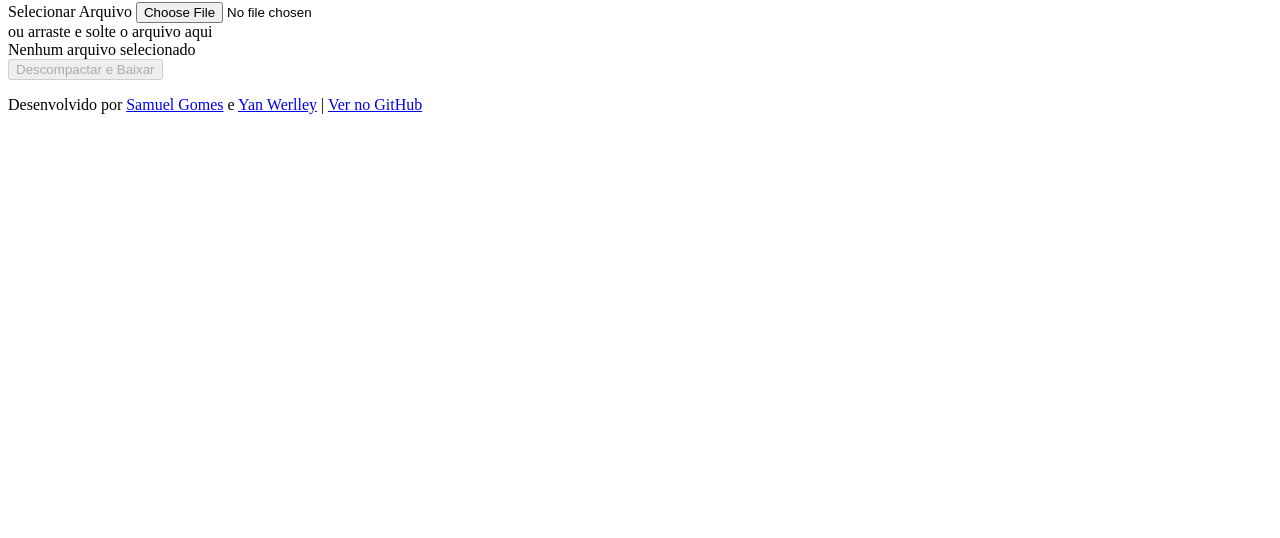
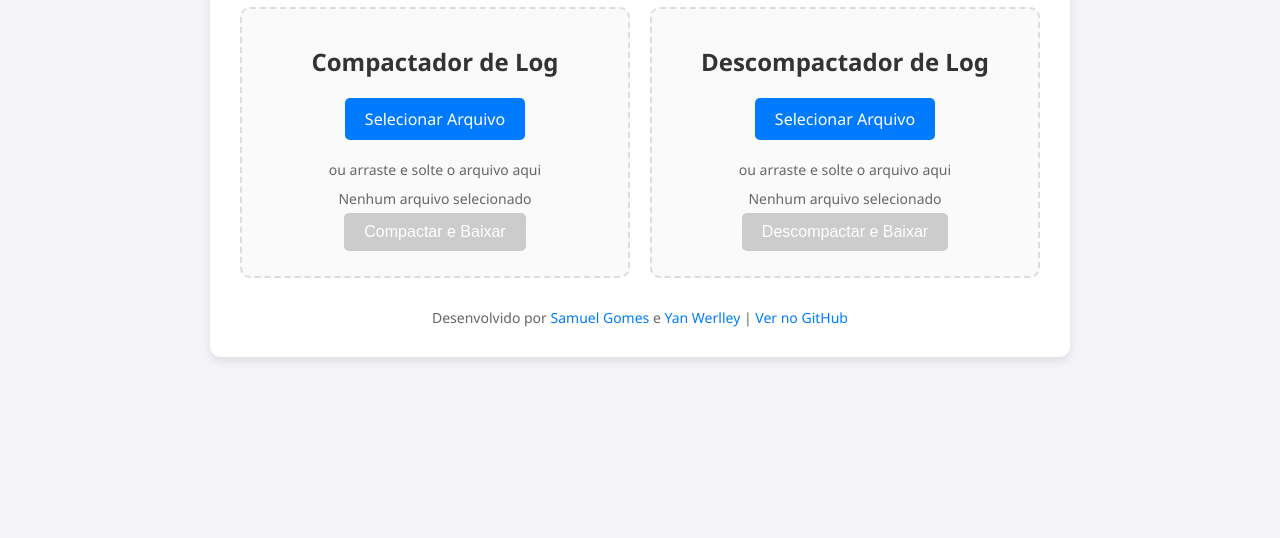
Before and after one commit to projeto-de-algoritmos-2024/Greed_Compactador, a plain HTML site: page index.html in a window 1280 px wide. Shown: the part 262-800 px from the top of the page. Drawn offline with Linux system fonts and the light colour scheme.

Commit message:
feat(style): adds CSS file to HTML for styling
Co-authored-by: SamuelGSouza <samuelgomes318@gmail.com>

```diff
--- a/index.html
+++ b/index.html
@@ -4,6 +4,7 @@
     <meta charset="UTF-8">
     <meta name="viewport" content="width=device-width, initial-scale=1.0">
     <title>Compactador e Descompactador de Log com Huffman</title>
+    <link rel="stylesheet" type="text/css" href="./style.css">
 </head>
 <body>
     <div class="main-container">
--- /dev/null
+++ b/style.css
@@ -0,0 +1,129 @@
+body {
+    font-family: 'Segoe UI', Tahoma, Geneva, Verdana, sans-serif;
+    background-color: #f4f4f9;
+    margin: 0;
+    padding: 0;
+    display: flex;
+    justify-content: center;
+    align-items: center;
+    height: 100vh;
+}
+
+.main-container {
+    background-color: #ffffff;
+    padding: 30px;
+    border-radius: 10px;
+    box-shadow: 0 4px 10px rgba(0, 0, 0, 0.1);
+    text-align: center;
+    max-width: 800px;
+    width: 100%;
+}
+
+.title {
+    font-size: 28px;
+    color: #333;
+    margin-bottom: 20px;
+    font-weight: bold;
+}
+
+.container {
+    display: flex;
+    justify-content: space-between;
+    gap: 20px;
+}
+
+.section {
+    flex: 1;
+    padding: 20px;
+    border: 2px dashed #ddd;
+    border-radius: 10px;
+    background-color: #fafafa;
+    transition: border-color 0.3s ease;
+}
+
+.section.drag-over {
+    border-color: #007BFF;
+}
+
+h1 {
+    color: #333;
+    font-size: 24px;
+    margin-bottom: 20px;
+}
+
+.file-input {
+    margin-bottom: 20px;
+}
+
+.file-input label {
+    display: inline-block;
+    background-color: #007BFF;
+    color: white;
+    padding: 10px 20px;
+    border-radius: 5px;
+    cursor: pointer;
+    transition: background-color 0.3s ease;
+}
+
+.file-input label:hover {
+    background-color: #0056b3;
+}
+
+.file-input input[type="file"] {
+    display: none;
+}
+
+.file-name {
+    margin-top: 10px;
+    font-size: 14px;
+    color: #666;
+}
+
+.drag-drop-text {
+    font-size: 14px;
+    color: #666;
+    margin-top: 10px;
+}
+
+button {
+    background-color: #28a745;
+    color: white;
+    padding: 10px 20px;
+    border: none;
+    border-radius: 5px;
+    cursor: pointer;
+    font-size: 16px;
+    transition: background-color 0.3s ease;
+    margin: 5px;
+}
+
+button:hover {
+    background-color: #218838;
+}
+
+button:disabled {
+    background-color: #cccccc;
+    cursor: not-allowed;
+}
+
+#status {
+    margin-top: 20px;
+    font-size: 14px;
+    color: #333;
+}
+
+.footer {
+    margin-top: 30px;
+    font-size: 14px;
+    color: #666;
+}
+
+.footer a {
+    color: #007BFF;
+    text-decoration: none;
+    transition: color 0.3s ease;
+}
+
+.footer a:hover {
+    color: #0056b3;
+}
```
